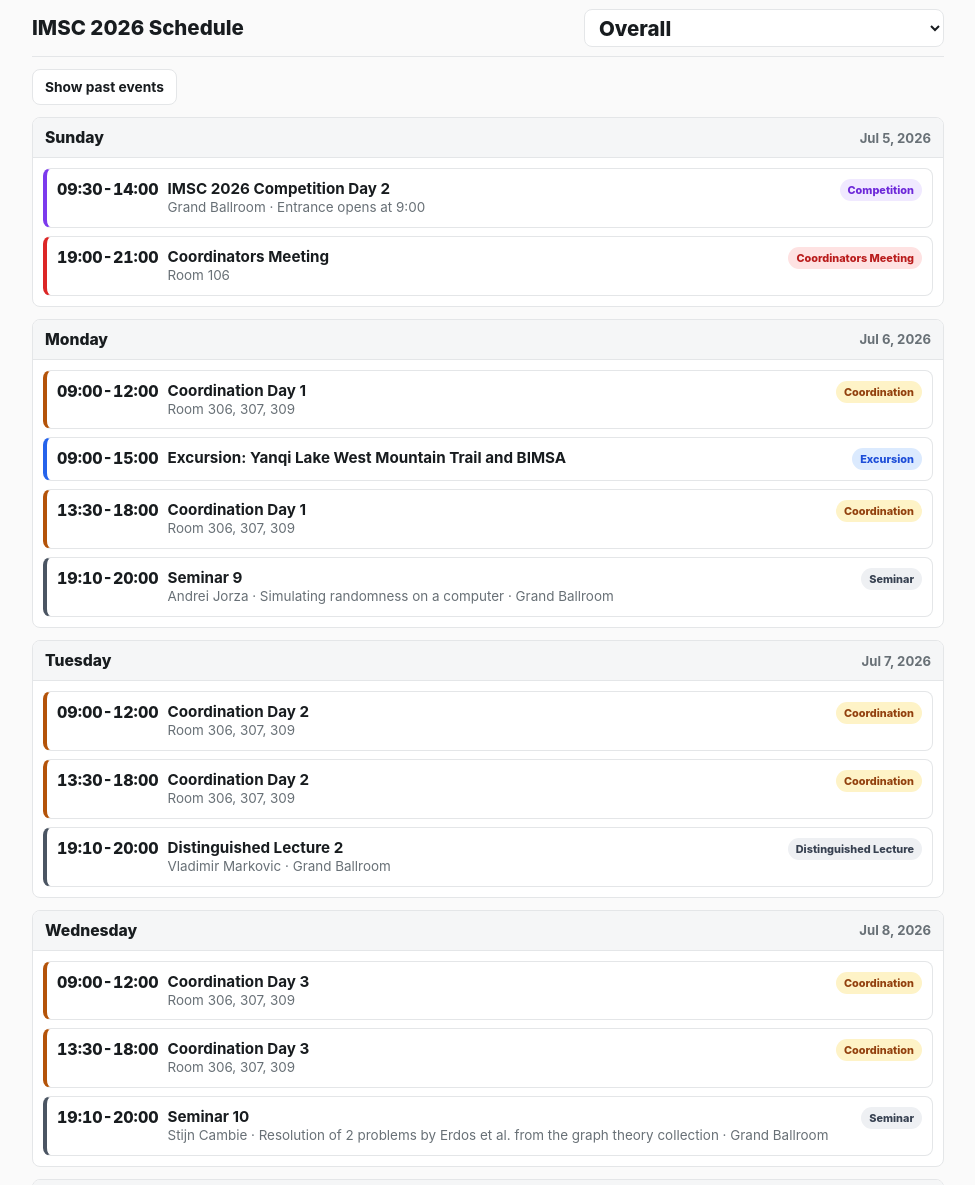
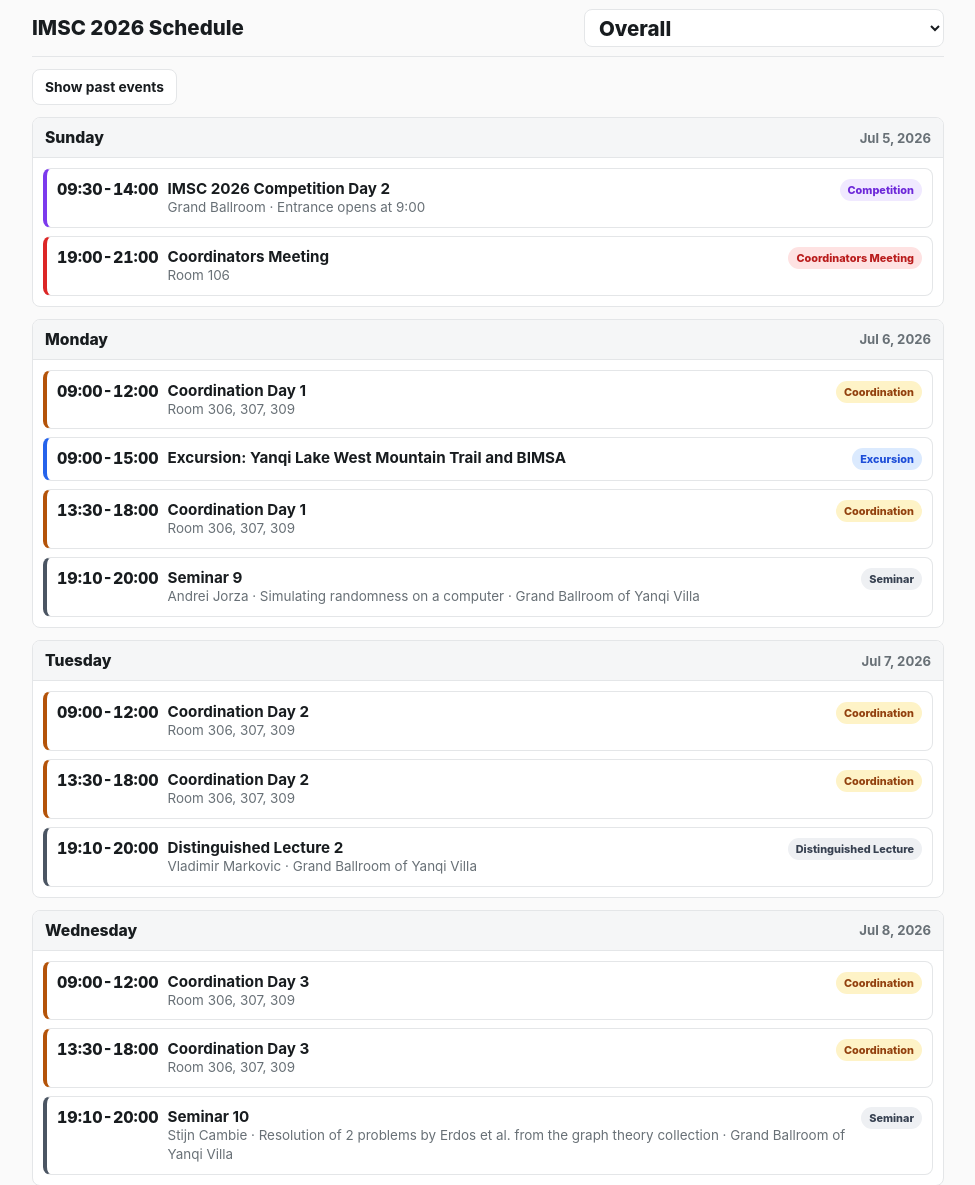
Before and after one commit to libragold/imsc-official, a website: page index.html in a window 1280 px wide. Shown: the top 1185 px of the page, without its empty margins (152-1127 px from the left). Drawn offline with Linux system fonts and the light colour scheme.

Commit message:
Update Yanqi Villa lecture locations

```diff
--- a/index.html
+++ b/index.html
@@ -691,12 +691,12 @@
       { date: "2026-06-24", start: "19:10", end: "20:00", kind: "seminar", type: "Seminar", session: "Seminar 4", speakers: ["Zilin Jiang"], title: "Finding Linear Algebra in the Wrong Places" },
       { date: "2026-06-25", start: "19:10", end: "20:00", kind: "seminar", type: "Seminar", session: "Seminar 5", speakers: ["Tudor Paisanu"], title: "A combinatorial construction of the fundamental group of a graph" },
       { date: "2026-06-26", start: "15:45", end: "17:15", kind: "showcase", type: "IMO Showcase", session: "IMO Showcase 4", speakers: ["Anca Sfia", "Tudor Paisanu", "Qiang Shen"], title: "Problem 5, IMO 2024; Problem 6, IMO 2003; Problem 6, IMO 2004" },
-      { date: "2026-07-09", start: "19:10", end: "20:00", kind: "guest", type: "Distinguished Lecture", session: "Distinguished Lecture 3", speakers: ["Zhengwei Liu"], title: "TBD", location: "Grand Ballroom" },
+      { date: "2026-07-09", start: "19:10", end: "20:00", kind: "guest", type: "Distinguished Lecture", session: "Distinguished Lecture 3", speakers: ["Zhengwei Liu"], title: "TBD" },
       { date: "2026-06-30", start: "16:00", end: "17:30", kind: "showcase", type: "IMO Showcase", session: "IMO Showcase 5", speakers: ["Zilin Jiang", "Ivan Chan Kai Chin", "Dorian Croitoru"], title: "Problem 3, IMO 2012; Problem 3, IMO 2023; Problem 3, IMO 2003" },
       { date: "2026-06-30", start: "19:10", end: "20:00", kind: "seminar", type: "Seminar", session: "Seminar 7", speakers: ["Iulia Cristian"], title: "Blood coagulation, gel formation, and rain models: What do they have in common?" },
       { date: "2026-07-01", start: "19:10", end: "20:00", kind: "seminar", type: "Seminar", session: "Seminar 8", speakers: ["Cipriana Anghel-Stan"], title: "Magic identities in hyperbolic geometry" },
       { date: "2026-07-06", start: "19:10", end: "20:00", kind: "seminar", type: "Seminar", session: "Seminar 9", speakers: ["Andrei Jorza"], title: "Simulating randomness on a computer" },
-      { date: "2026-07-07", start: "19:10", end: "20:00", kind: "guest", type: "Distinguished Lecture", session: "Distinguished Lecture 2", speakers: ["Vladimir Markovic"], title: "TBD", location: "Grand Ballroom" },
+      { date: "2026-07-07", start: "19:10", end: "20:00", kind: "guest", type: "Distinguished Lecture", session: "Distinguished Lecture 2", speakers: ["Vladimir Markovic"], title: "TBD" },
       { date: "2026-07-08", start: "19:10", end: "20:00", kind: "seminar", type: "Seminar", session: "Seminar 10", speakers: ["Stijn Cambie"], title: "Resolution of 2 problems by Erdos et al. from the graph theory collection" },
       { date: "2026-06-29", start: "19:10", end: "20:00", kind: "seminar", type: "Seminar", session: "Seminar 6", speakers: ["Nikola Petrovic"], title: "Six ways to solve a problem" }
     ];
@@ -933,6 +933,13 @@
       return LECTURE_FULL_TITLES[`${instructor}|${lectureCode}`] || "";
     }
 
+    function largeEventLocation(event) {
+      if (event.location) return event.location;
+      if ((event.kind === "seminar" || event.kind === "guest") && event.date > "2026-07-05") return "Grand Ballroom of Yanqi Villa";
+      if (event.kind === "seminar" || event.kind === "showcase") return "Grand Ballroom";
+      return "";
+    }
+
     function homeroomInstructors(group, date) {
       if (group === "G12") {
         if (date < "2026-06-26") return ["Alex Song"];
@@ -979,7 +986,7 @@
           id: `large-${index}`,
           instructors: event.speakers.map(normalizeName),
           groups: GROUP_ORDER,
-          location: event.location || (event.kind === "seminar" || event.kind === "showcase" ? "Grand Ballroom" : "")
+          location: largeEventLocation(event)
         });
       });
 
```
